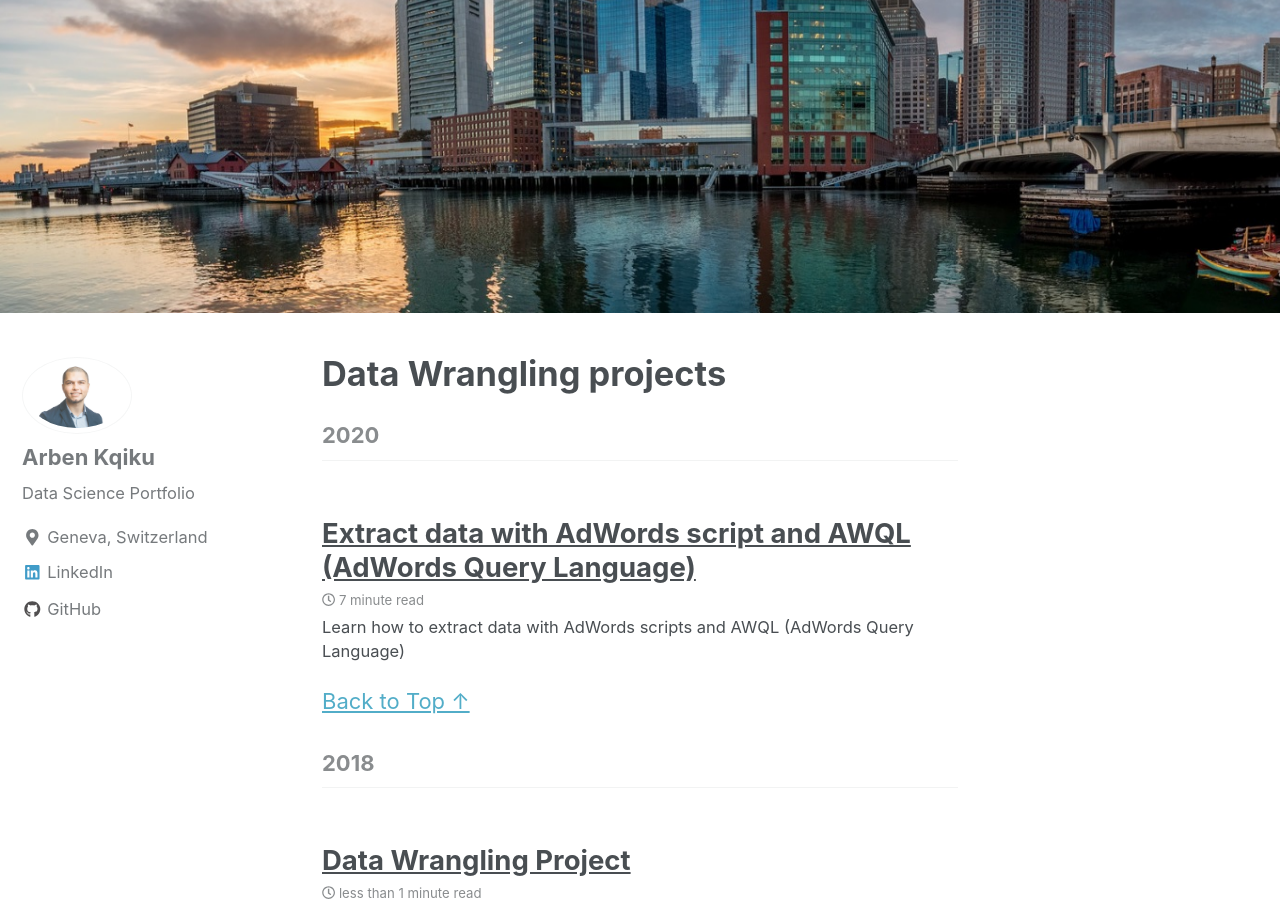
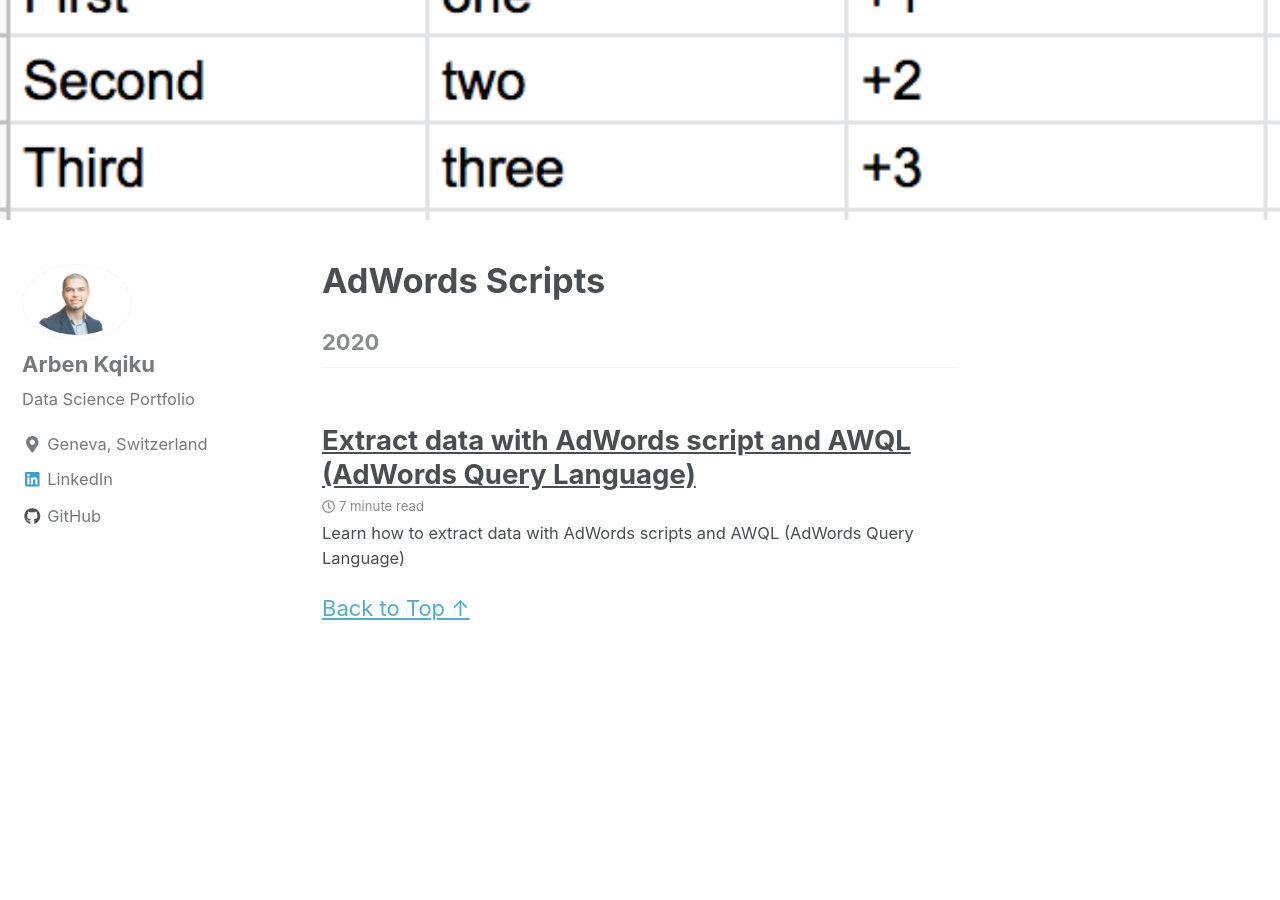
Before and after one commit to ArbenKqiku/arbenkqiku.github.io, a Jekyll site: the page built from _pages/machinelearning.md, in a window 1280 px wide and 900 px high, scrolled down 262 px. Built offline with Jekyll 4.4.1, drawn with Linux system fonts in a browser that asks for light colours; nearby versions of some CDN libraries; some of the changed text lies outside the part shown.

Commit message:
Modified article

```diff
--- a/_pages/machinelearning.md
+++ b/_pages/machinelearning.md
@@ -1,8 +1,8 @@
 ---
 layout: posts
-permalink: /data-wrangling/
-title: "Data Wrangling projects"
+permalink: /adWords-scripts/
+title: "AdWords Scripts"
 author_profile: true
 header:
-  image: "/images/fort point.png"
+  image: "/images/article-1-google-adwords-scripts/image-11.jpg"
 ---
```
Also changed, not shown: images/article-1-google-adwords-scripts/image-10.jpg (renamed from images/article-1-google-adwords-scripts/image-10.png), images/article-1-google-adwords-scripts/image-2.jpg (renamed from images/article-1-google-adwords-scripts/image-2.png), old pages/2018-01-28-perceptron.md (renamed from _posts/2018-01-28-perceptron.md), 5 other files.
